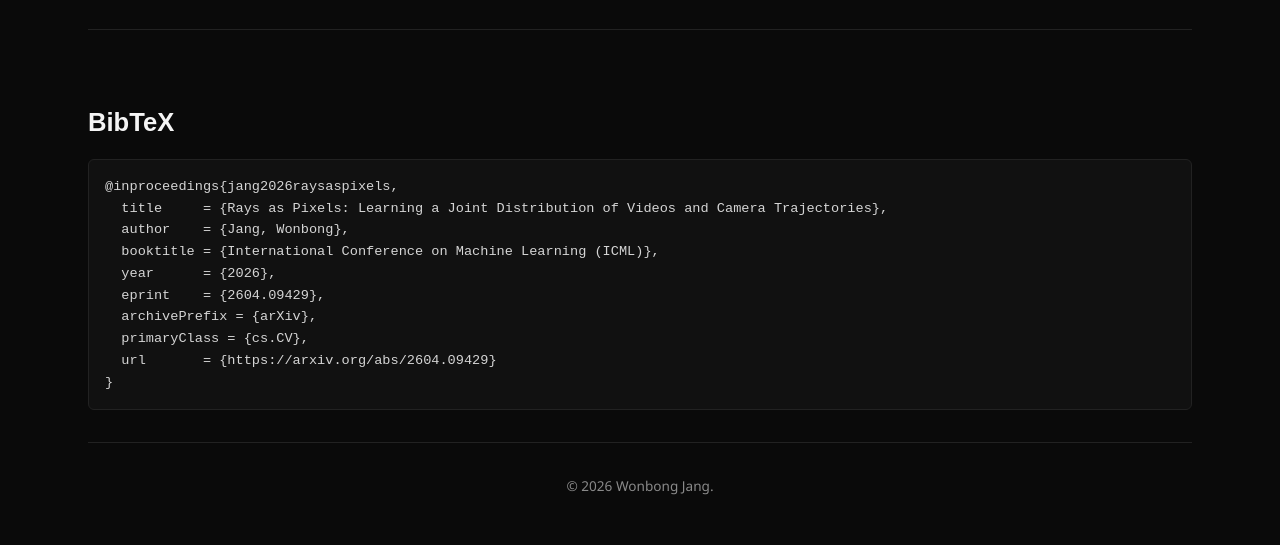
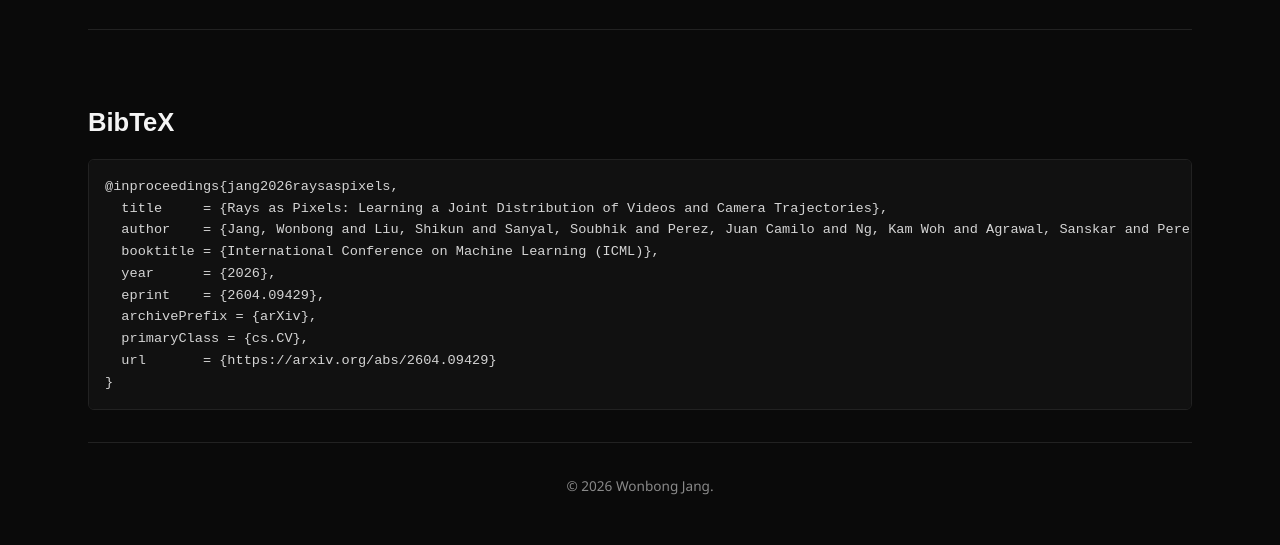
Before and after one commit to wbjang/raysaspixels, a plain HTML site: page index.html in a window 1280 px wide. Shown: the part 7436-7981 px from the top of the page. Drawn offline with nearby package versions, Linux system fonts and the light colour scheme; a web font is replaced by a local one.

Commit message:
add arxiv

```diff
--- a/index.html
+++ b/index.html
@@ -415,7 +415,7 @@
     <h2>BibTeX</h2>
 <pre class="bibtex">@inproceedings{jang2026raysaspixels,
   title     = {Rays as Pixels: Learning a Joint Distribution of Videos and Camera Trajectories},
-  author    = {Jang, Wonbong},
+  author    = {Jang, Wonbong and Liu, Shikun and Sanyal, Soubhik and Perez, Juan Camilo and Ng, Kam Woh and Agrawal, Sanskar and Perez-Rua, Juan-Manuel and Douratsos, Yiannis and Xiang, Tao},
   booktitle = {International Conference on Machine Learning (ICML)},
   year      = {2026},
   eprint    = {2604.09429},
```
